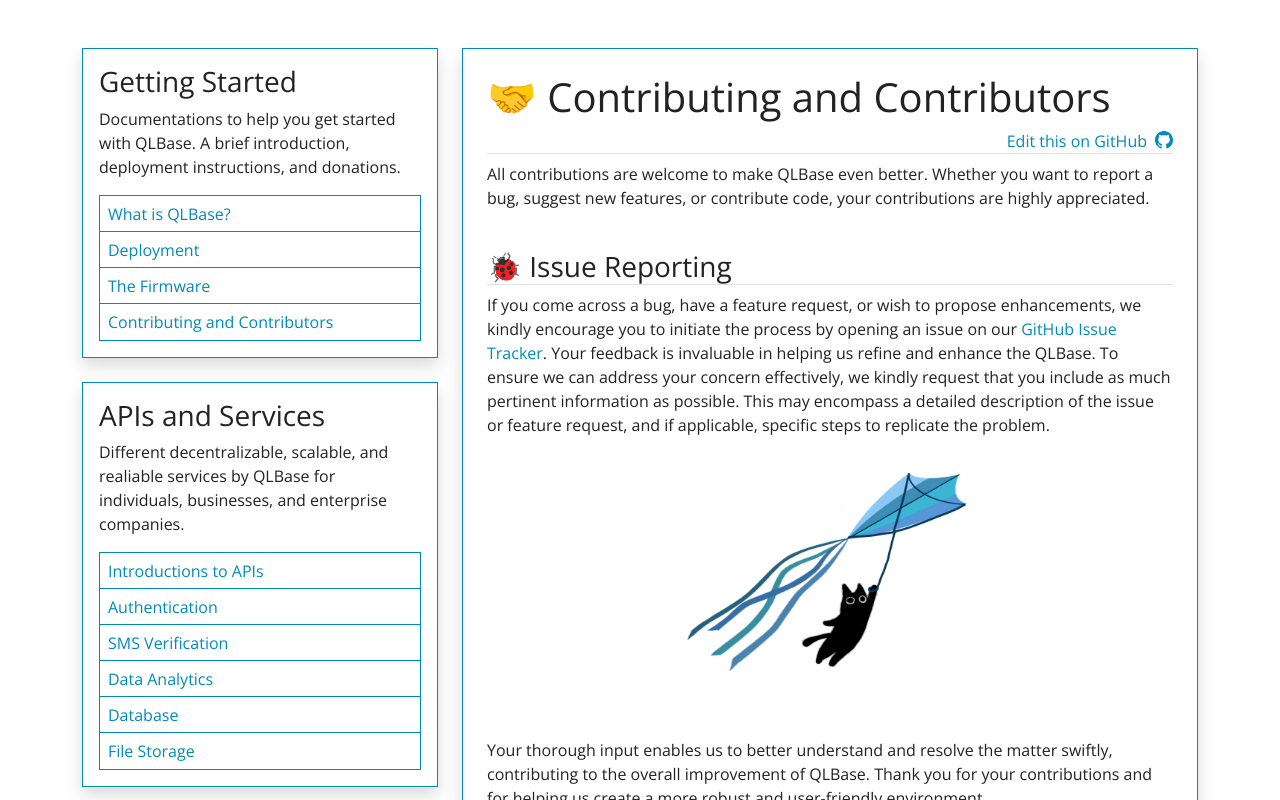
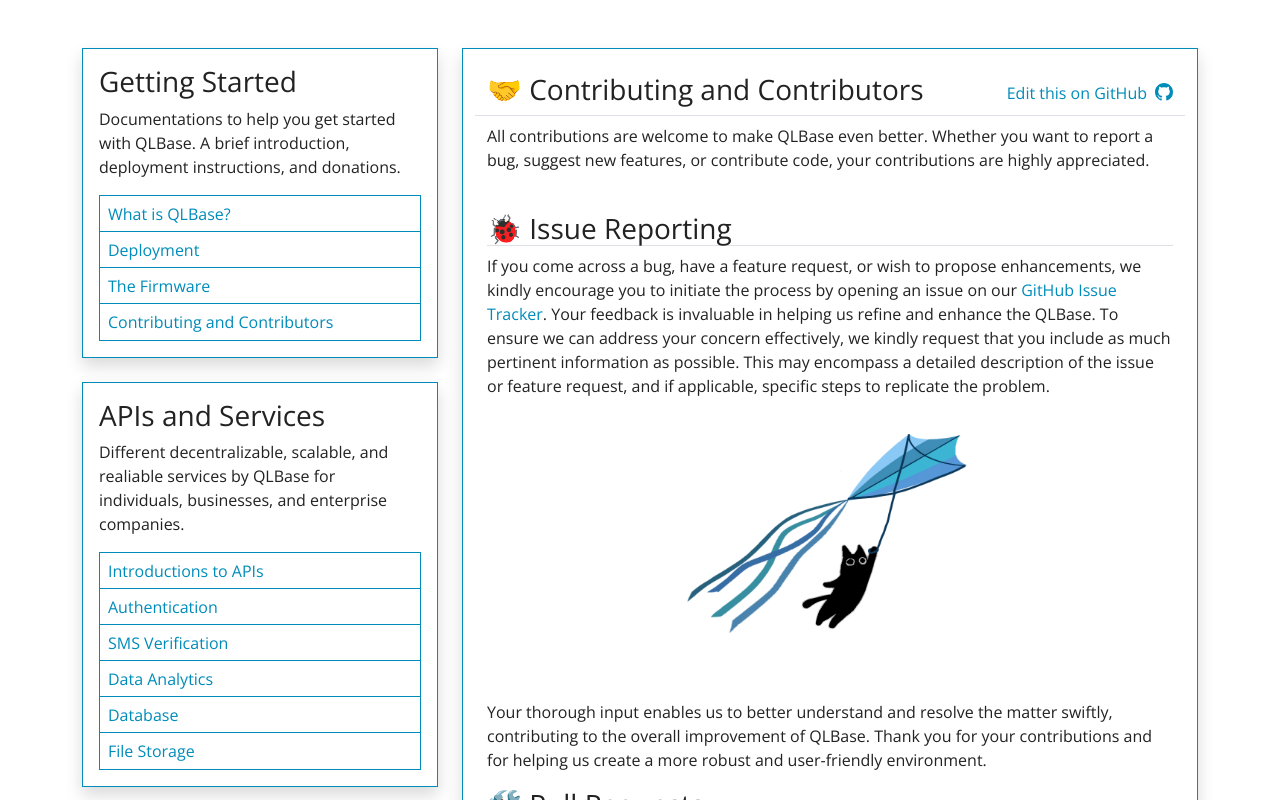
Before and after one commit to nthnn/QLBase, a Vue app in the folder documentations/: page /contrib in a window 1280 px wide. Shown: the top 800 px of the page. Built offline with nearby package versions, Linux system fonts and the light colour scheme.

Commit message:
Fixed documentation page view headers.

```diff
--- a/documentations/src/views/Authentication.vue
+++ b/documentations/src/views/Authentication.vue
@@ -1,11 +1,11 @@
 <template>
     <div class="row border-bottom">
         <div class="col-lg-8">
-            <h1>🔐 Authentication</h1>
+            <h2>🔐 Authentication</h2>
         </div>
 
         <div class="col-lg-4 desktop-only" align="right">
-            <div class="pt-4">
+            <div class="pt-2">
                 <a href="https://github.com/nthnn/QLBase/blob/main/documentations/src/views/Authentication.vue"
                     target="_blank" class="text-decoration-none">
                     <span style="margin-top: 2px !important; display: flex; float: right">
--- a/documentations/src/views/Contribs.vue
+++ b/documentations/src/views/Contribs.vue
@@ -1,7 +1,11 @@
 <template>
-    <h1>🤝 Contributing and Contributors</h1>
+    <div class="row border-bottom">
+        <div class="col-lg-8">
+            <h3>🤝 Contributing and Contributors</h3>
+        </div>
 
-    <div class="desktop-only" align="right">
+        <div class="col-lg-4 desktop-only" align="right">
+            <div class="pt-2">
                 <a href="https://github.com/nthnn/QLBase/blob/main/documentations/src/views/Contribs.vue"
                     target="_blank" class="text-decoration-none">
                     <span style="margin-top: 2px !important; display: flex; float: right">
@@ -12,7 +16,8 @@
                     <span class="float-right d-inline mx-2">Edit this on GitHub</span>
                 </a>
             </div>
-    <div class="w-100 border-bottom"></div>
+        </div>
+    </div>
 
     <p class="mt-2">All contributions are welcome to make QLBase even better. Whether you want to report a bug, suggest new features, or contribute code, your contributions are highly appreciated.</p>
     <br/>
--- a/documentations/src/views/Deployment.vue
+++ b/documentations/src/views/Deployment.vue
@@ -1,11 +1,11 @@
 <template>
     <div class="row border-bottom">
         <div class="col-lg-6">
-            <h1>🚀 Deployment</h1>
+            <h3>🚀 Deployment</h3>
         </div>
 
         <div class="col-lg-6 desktop-only" align="right">
-            <div class="pt-4">
+            <div class="pt-2">
                 <a href="https://github.com/nthnn/QLBase/blob/main/documentations/src/views/Deployment.vue"
                     target="_blank" class="text-decoration-none">
                     <span style="margin-top: 2px !important; display: flex; float: right">
--- a/documentations/src/views/Firmware.vue
+++ b/documentations/src/views/Firmware.vue
@@ -1,11 +1,11 @@
 <template>
     <div class="row border-bottom">
         <div class="col-lg-6">
-            <h1>💿 Firmware</h1>
+            <h3>💿 Firmware</h3>
         </div>
 
         <div class="col-lg-6 desktop-only" align="right">
-            <div class="pt-4">
+            <div class="pt-2">
                 <a href="https://github.com/nthnn/QLBase/blob/main/documentations/src/views/Firmware.vue"
                     target="_blank" class="text-decoration-none">
                     <span style="margin-top: 2px !important; display: flex; float: right">
--- a/documentations/src/views/IntroToAPI.vue
+++ b/documentations/src/views/IntroToAPI.vue
@@ -1,11 +1,11 @@
 <template>
     <div class="row border-bottom">
         <div class="col-lg-8">
-            <h1>👋 Introduction to API</h1>
+            <h3>👋 Introduction to API</h3>
         </div>
 
         <div class="col-lg-4 desktop-only" align="right">
-            <div class="pt-4">
+            <div class="pt-2">
                 <a href="https://github.com/nthnn/QLBase/blob/main/documentations/src/views/IntroToAPI.vue"
                     target="_blank" class="text-decoration-none">
                     <span style="margin-top: 2px !important; display: flex; float: right">
--- a/documentations/src/views/SMSVerification.vue
+++ b/documentations/src/views/SMSVerification.vue
@@ -1,11 +1,11 @@
 <template>
     <div class="row border-bottom">
         <div class="col-lg-8">
-            <h1>✉️ SMS Verification</h1>
+            <h3>✉️ SMS Verification</h3>
         </div>
 
         <div class="col-lg-4 desktop-only" align="right">
-            <div class="pt-4">
+            <div class="pt-2">
                 <a href="https://github.com/nthnn/QLBase/blob/main/documentations/src/views/SMSVerification.vue"
                     target="_blank" class="text-decoration-none">
                     <span style="margin-top: 2px !important; display: flex; float: right">
```
Lines whose indentation alone changed are shown as unchanged.
